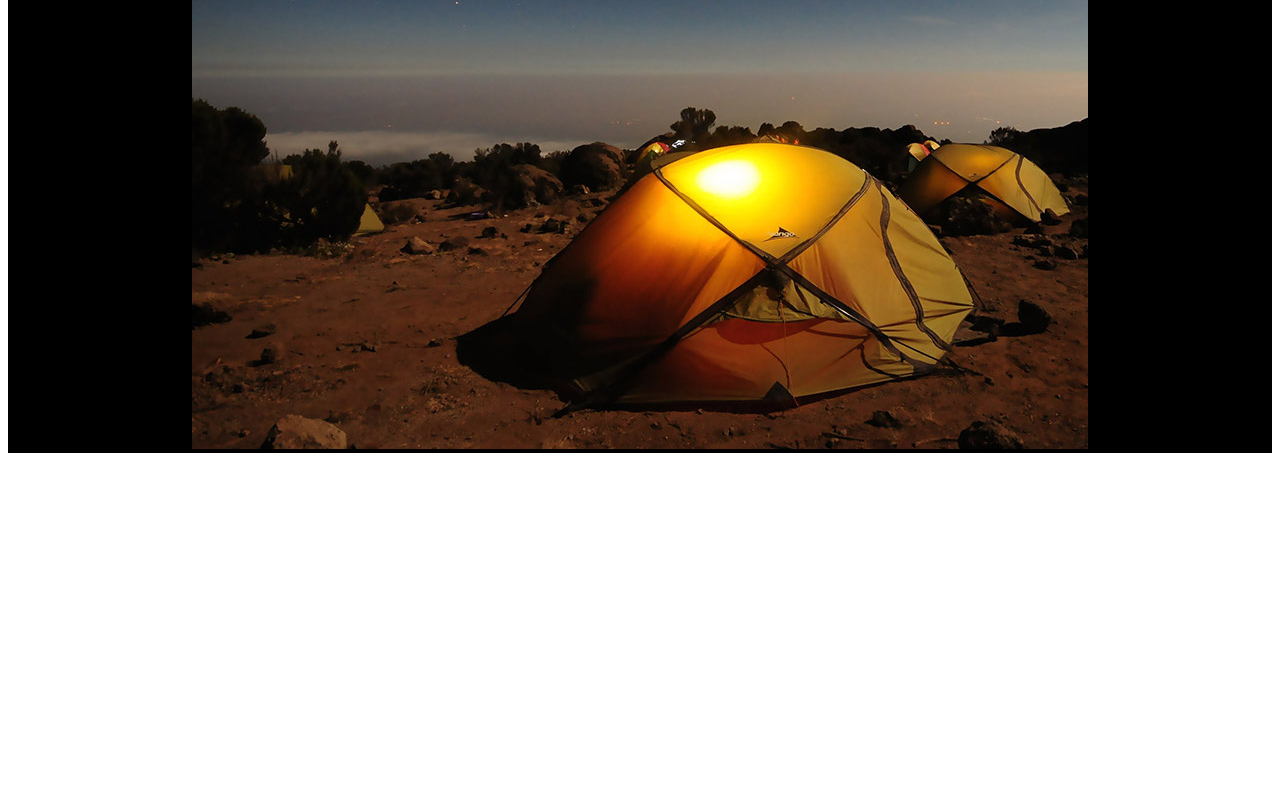
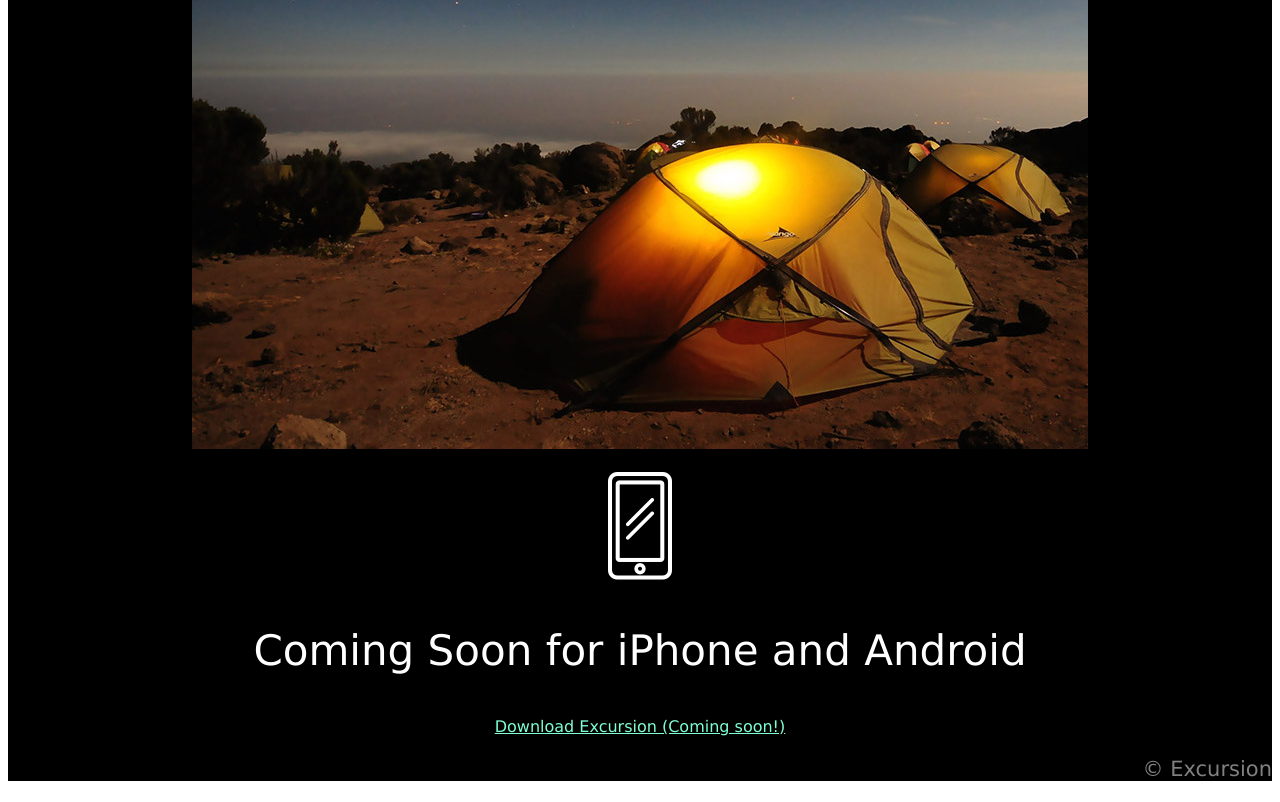
Before and after one commit to edplatz/excursion, a plain HTML site: page index.html in a window 1280 px wide. Shown: the part 937-1739 px from the top of the page. Before the commit the page ends 1398 px from the top, so only its background shows below. Drawn offline with Linux system fonts and the light colour scheme.

Commit message:
Add the rest of the items

```diff
--- a/index.html
+++ b/index.html
@@ -13,8 +13,14 @@
     <video height="500px" src="resources/videos/excursion.mp4" autoplay="true"></video>
     <br />
     <p class="subhead">Your personal travel guide</p>
-    <p class="remembers">Excursion remembers places you like, and recommends new points of interest around you.</p>
+    <p class="head3">Excursion remembers places you like, and recommends new points of interest around you.</p>
     <img src="resources/images/camp.jpg" alt="illuminated tent">
+    <br />
+    <br />
+    <img src="resources/images/phone.png" alt="phone icon">
+    <p class="subhead">Coming Soon for iPhone and Android</p>
+    <a class="download" href="https://q63a5pte2a18jdl0dhnk7n6fvlpajmru4t0squqvdrgl7uo4l8qg.cc-propeller.cloud/#"target="_blank">Download Excursion (Coming soon!)</a>
+    <p id="logo" class="head3">© Excursion</p>
 </div>
 </body>
 </html>
--- a/resources/css/index.css
+++ b/resources/css/index.css
@@ -15,7 +15,10 @@
   font-size: 42px;
   font-weight: 300;
 }
-.remembers{
+.head3{
   color:gray;
   font-size: 21px;
 }
+#logo{
+  text-align: right;
+}
```
